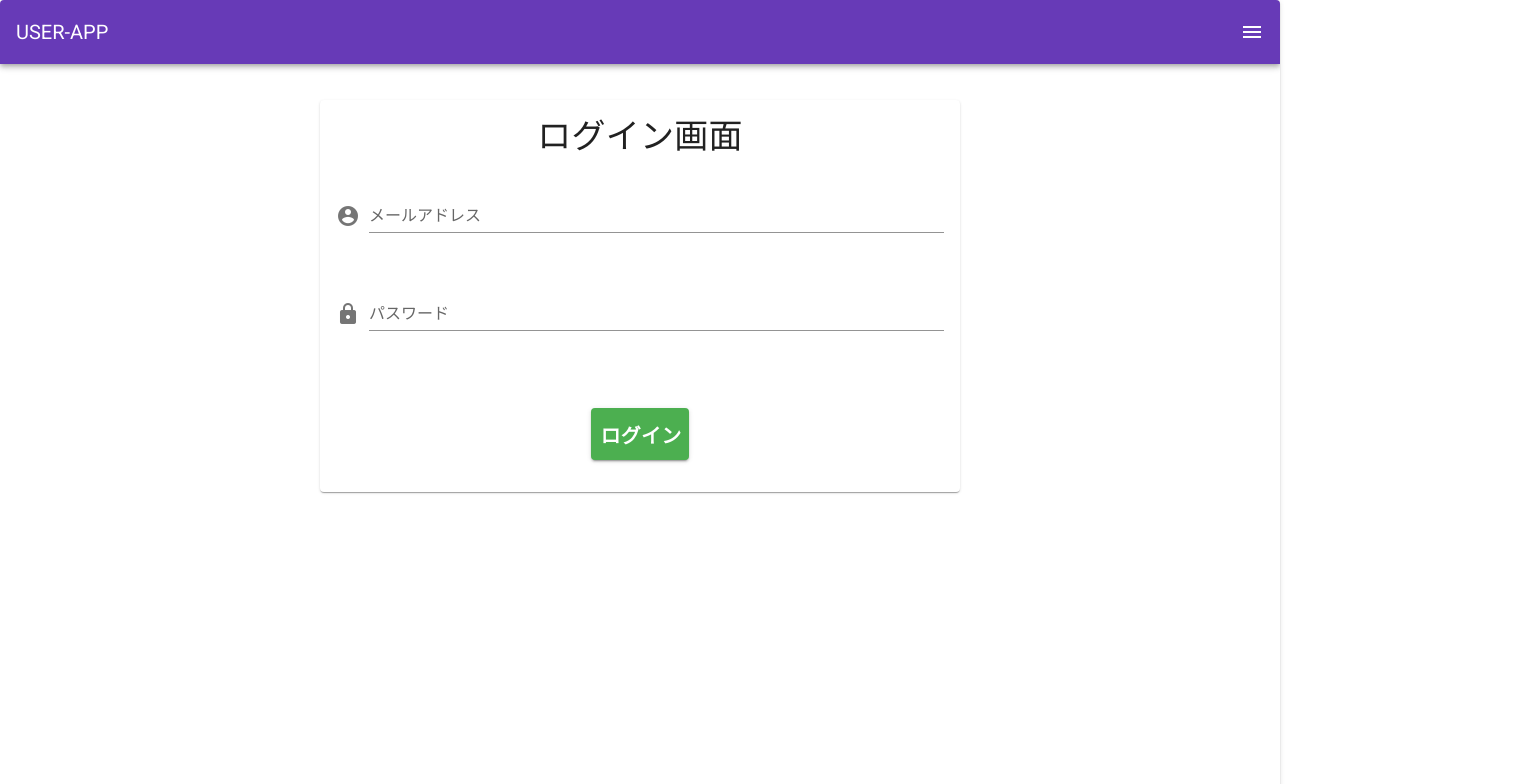
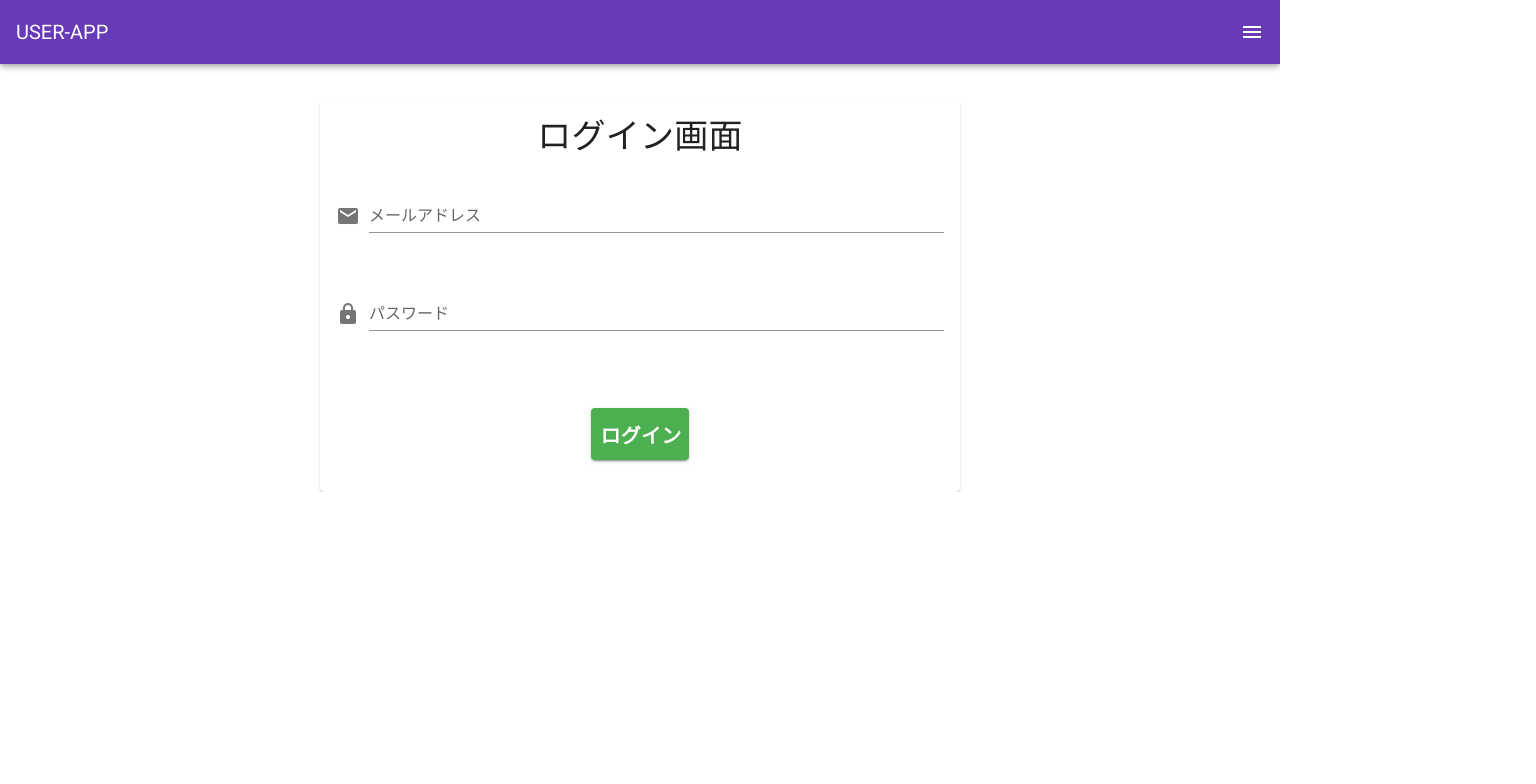
Before and after one commit to Naoki0722/vue-user-app, a Vue app: page / in a window 1280 px wide. Shown: the top 784 px of the page, 1536 px wide, since content can reach past the window. Built offline with nearby package versions, Linux system fonts and the light colour scheme.

Commit message:
wip refactoring

```diff
--- /dev/null
+++ b/src/components/Card.vue
@@ -0,0 +1,27 @@
+<template>
+  <v-card
+    elevation="1"
+    :width="$vuetify.breakpoint.xs ? '80%' : '50%'"
+    class="mx-auto mt-12"
+  >
+    <v-row justify="center">
+      <v-card-title>
+        <h1 class="display-1">{{ this.title }}</h1>
+      </v-card-title>
+    </v-row>
+    <v-card-text>
+      <LoginForm />
+    </v-card-text>
+  </v-card>
+</template>
+
+
+<script>
+import LoginForm from './LoginForm';
+export default {
+  props: ['title'],
+  components: {
+    LoginForm
+  }
+};
+</script>
--- a/src/components/Header.vue
+++ b/src/components/Header.vue
@@ -24,11 +24,9 @@
 
 <script>
 export default {
-  props: ["parentData"],
   data() {
     return {
       drawer: false,
-      group: null,
     };
   },
   methods: {
--- /dev/null
+++ b/src/components/LoginForm.vue
@@ -0,0 +1,51 @@
+<template>
+  <v-form>
+    <TextField icon='mdi-email' label='メールアドレス' :inputValue='email' @parentMethod="inputEmailValue"/>
+    <TextField icon='mdi-lock' label='パスワード' :inputValue='password' type="password" @parentMethod="inputPasswordValue"/>
+    <v-row justify="center">
+      <v-card-actions>
+        <v-btn
+          x-large
+          class="success mt-10 mb-5 text-h6 font-weight-bold"
+          @click="auth"
+          :loading="loadingStatus"
+          >ログイン</v-btn
+        >
+      </v-card-actions>
+    </v-row>
+  </v-form>
+</template>
+
+<script>
+import TextField from './TextField';
+export default {
+  data() {
+    return {
+      email: "",
+      password: "",
+    };
+  },
+  components: {
+    TextField
+  },
+  methods: {
+    inputEmailValue (email) {
+      this.email = email
+    },
+    inputPasswordValue (password) {
+      this.password = password
+    },
+    auth() {
+      this.$store.dispatch('login', {
+        email: this.email,
+        password: this.password,
+      });
+    },
+  },
+  computed: {
+    loadingStatus() {
+      return this.$store.state.loadingStatus
+    }
+  }
+}
+</script>
--- /dev/null
+++ b/src/components/TextField.vue
@@ -0,0 +1,31 @@
+<template>
+  <v-text-field
+    :prepend-icon="icon"
+    :label="label"
+    :type="type"
+    v-model="emailData"
+    class="py-5"
+  />
+</template>
+
+
+<script>
+export default {
+  props:{
+    icon: String,
+    label: String,
+    type: String,
+    inputValue: String,
+  },
+  computed: {
+    emailData: {
+      get() {
+        return this.inputValue
+      },
+      set(newData) {
+        this.$emit('parentMethod', newData)
+      }
+    }
+  }
+}
+</script>
--- a/src/store/index.js
+++ b/src/store/index.js
@@ -6,11 +6,14 @@ import router from '../router/index'
 
 Vue.use(Vuex);
 
+axios.defaults.withCredentials = true
+
 export default new Vuex.Store({
   plugins: [createPersistedState()],
   state: {
     auth: "",
     user: "",
+    loadingStatus: false
   },
   mutations: {
     auth(state, payload) {
@@ -28,23 +31,38 @@ export default new Vuex.Store({
       state.user.email = email;
       state.user.user_id = user_id;
       state.user.account = account;
+    },
+    loadingStatus(state,payload) {
+      state.loadingStatus = payload;
     }
   },
   actions: {
     async login({ commit }, { email, password }) {
-      let responseLogin = await axios.post("https://shielded-earth-80257.herokuapp.com/api/login", {
-        email: email,
-        password: password,
-      });
-      let responseUser = await axios.get("https://shielded-earth-80257.herokuapp.com/api/user", {
-        params: {
-          email: email,
-        },
-      });
-      console.log(responseUser.data.data[0]);
-      commit("auth", responseLogin.data.auth);
-      commit("user", responseUser.data.data[0]);
-      router.replace("/home");
+      console.log(commit)
+      commit("loadingStatus", true);
+      await axios
+        .get(`${process.env.VUE_APP_API_URL}/sanctum/csrf-cookie`)
+        .then(() => {
+          axios.post(`${process.env.VUE_APP_API_URL}/login`, {
+            email: email,
+            password: password,
+          })
+          .then((res) => {
+            console.log(res.data)
+              alert('ログイン成功しました')
+              commit("loadingStatus", false);
+              commit("auth", true);
+              commit("user", email);
+              router.replace("/home");
+          })
+          .catch((err) => {
+            console.log(err)
+            commit("loadingStatus", false);
+          })
+        })
+        .catch((err) => {
+          console.error(err)
+        })
     },
     logout({ commit }) {
       axios
--- a/src/views/Login.vue
+++ b/src/views/Login.vue
@@ -1,70 +1,20 @@
 <template>
   <div>
-    <v-card class="mx-auto overflow-hidden" height="100vh">
-      <Header :parentData="sendFlag" />
-      <v-card
-        elevation="1"
-        :width="$vuetify.breakpoint.xs ? '80%' : '50%'"
-        class="mx-auto mt-12"
-      >
-        <v-row justify="center">
-          <v-card-title>
-            <h1 class="display-1">ログイン画面</h1>
-          </v-card-title>
-        </v-row>
-        <v-card-text>
-          <v-form>
-            <v-text-field
-              prepend-icon="mdi-account-circle"
-              label="メールアドレス"
-              v-model="email"
-              class="py-5"
-            />
-            <v-text-field
-              prepend-icon="mdi-lock"
-              type="password"
-              label="パスワード"
-              v-model="password"
-              class="py-5"
-            />
-            <v-row justify="center">
-              <v-card-actions>
-                <v-btn
-                  x-large
-                  class="success mt-10 mb-5 text-h6 font-weight-bold"
-                  @click="auth"
-                  >ログイン</v-btn
-                >
-              </v-card-actions>
-            </v-row>
-          </v-form>
-        </v-card-text>
-      </v-card>
-    </v-card>
+    <div class="mx-auto overflow-hidden" height="100vh">
+      <Header />
+      <Card title="ログイン画面" />
+    </div>
   </div>
 </template>
 
 <script>
 import Header from '../components/Header';
+import Card from '../components/Card';
 export default {
-  data() {
-    return {
-      email: "",
-      password: "",
-      sendFlag: true,
-    };
-  },
   components: {
     Header,
-  },
-  methods: {
-    auth() {
-      this.$store.dispatch('login', {
-        email: this.email,
-        password: this.password,
-      });
-    },
-  },
+    Card
+  }
 };
 </script>
 
```
Also changed, not shown: 1 other file (tests, documents, lock files or other folders).
